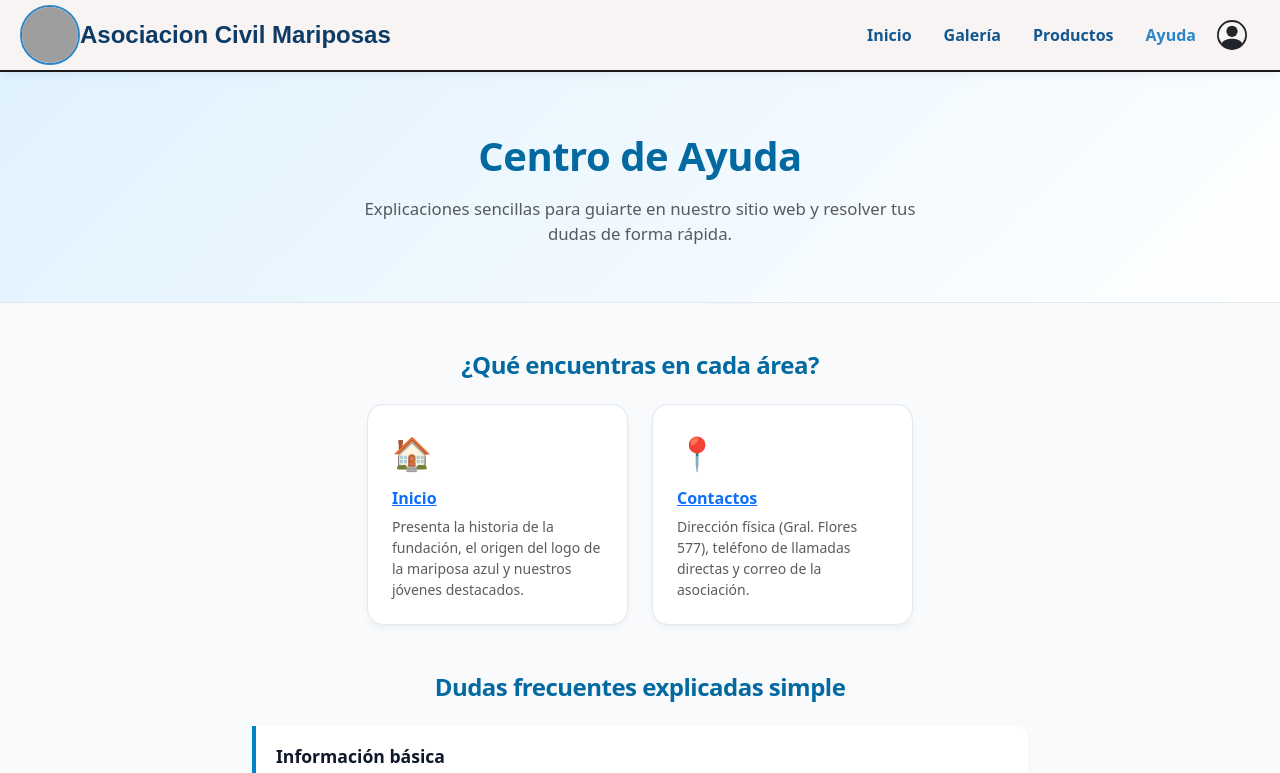
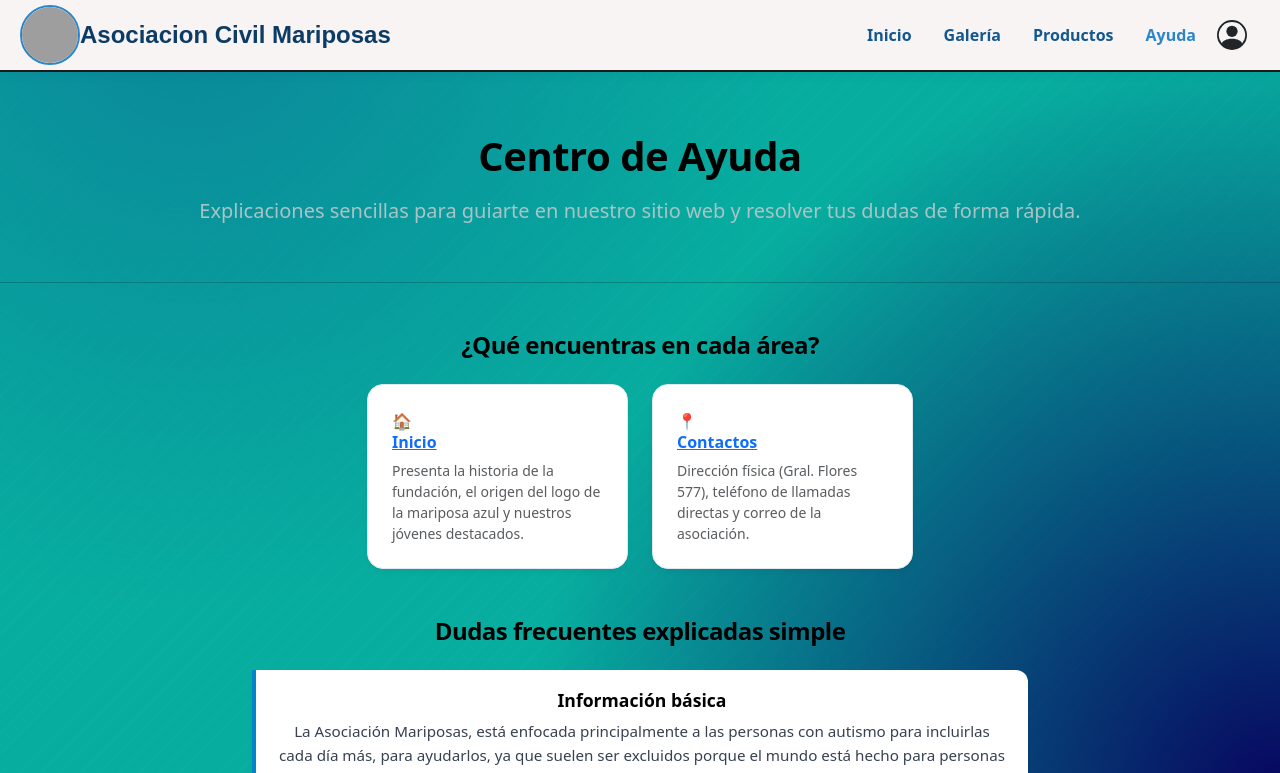
Before and after one commit to asocioacion1-web/asociacionMariposa, a website: page public/ayuda.html in a window 1280 px wide. Shown: the top 773 px of the page. Drawn offline with nearby package versions, Linux system fonts and the light colour scheme; no server answers; grey boxes are pictures that could not be loaded.

Commit message:
Fondo de todo

```diff
--- a/assets/css/ayudaStyle.css
+++ b/assets/css/ayudaStyle.css
@@ -1,20 +1,31 @@
 
 body {
-            background-color: #f8fafc;
-            color: #334155;
+    color: #eaf3f3;
     font-family: system-ui, -apple-system, "Segoe UI", Roboto, sans-serif;
+    margin: 0;
+    min-height: 100vh;
+    background-color: #07ad9f;
+    background-image:
+        radial-gradient(circle at 15% 0%, #0a879a 0, transparent 45%),
+        radial-gradient(circle at 100% 100%, #07045f 0, transparent 50%),
+        repeating-linear-gradient(135deg, rgb(255 255 255 / 0.015) 0 2px, transparent 2px 14px);
+    background-attachment: fixed;
 }
 
 .header-ayuda {
-            background: linear-gradient(135deg, #e0f2fe 0%, #ffffff 100%);
+    background: transparent;
     padding: 60px 0 40px 0;
-            border-bottom: 1px solid #e2e8f0;
+    border-bottom: 1px solid rgba(0, 0, 0, 0.2);
 }
 
 .titulo-seccion {
-            color: #0369a1;
+    color: #000000;
     font-weight: 700;
     letter-spacing: -0.5px;
+}
+
+.header-ayuda .lead {
+    color: #a9c4c7 !important;   /* pisa el text-muted de Bootstrap */
 }
 
 .tarjeta-guia {
@@ -25,15 +36,6 @@
     height: 100%;
     box-shadow: 0 4px 6px -1px rgba(0, 0, 0, 0.05);
 }
-.row.g-4 {
-    justify-content: center;
-}
-
-        .icono-guia {
-            font-size: 2rem;
-            margin-bottom: 12px;
-            display: inline-block;
-        }
 
 .item-pregunta {
     background: #ffffff;
@@ -41,36 +43,22 @@
     border-radius: 0 12px 12px 0;
     padding: 20px;
     margin-bottom: 16px;
-            box-shadow: 0 2px 4px rgba(0,0,0,0.03);
+    box-shadow: 0 2px 4px rgba(0, 0, 0, 0.03);
+    text-align: center;
 }
-
 .item-pregunta h4 {
-            color: #0f172a;
+    color: #000000;
     font-size: 1.1rem;
-            font-weight: 600;
+    font-weight: 700;
     margin-bottom: 8px;
 }
 
 .item-pregunta p {
-            color: #64748b;
+    color: #374151;   /* gris oscuro */
     margin-bottom: 0;
     font-size: 0.95rem;
     line-height: 1.6;
 }
-
-        .nav-simple {
-            background: #ffffff;
-            border-bottom: 1px solid #e2e8f0;
-            padding: 15px 0;
+.row.g-4 {
+    justify-content: center !important;
 }
-
-        .nav-simple a {
-            color: #64748b;
-            text-decoration: none;
-            margin-left: 20px;
-            font-weight: 500;
-        }
-
-        .nav-simple a:hover, .nav-simple a.active {
-            color: #0284c7;
-        }
--- a/assets/css/loginStyle.css
+++ b/assets/css/loginStyle.css
@@ -20,6 +20,19 @@
     background: var(--bg-2);
     overflow:hidden;
     position:relative;
+
+  margin: 0;
+  min-height: 100vh;
+  background-color: #07ad9f;
+  background-image:
+    radial-gradient(circle at 15% 0%, #0a879a 0, transparent 45%),
+    radial-gradient(circle at 100% 100%, #07045f 0, transparent 50%),
+    repeating-linear-gradient(
+      135deg,
+      rgb(255 255 255 / 0.015) 0 2px,
+      transparent 2px 14px
+    );
+  background-attachment: fixed;
   }
   body::before{
     content:"";
--- a/assets/css/mural.css
+++ b/assets/css/mural.css
@@ -1,9 +1,22 @@
 /* ===== Página de historias ===== */
-        body {
-            font-family: 'Nunito', sans-serif;
-            color: #1f2d3a;
-            background: #f4f8fc;
-        }
+body {
+    font-family: 'Nunito', sans-serif;
+    color: #1f2d3a;
+    background: #f4f8fc;
+
+  margin: 0;
+  min-height: 100vh;
+  background-color: #07ad9f;
+  background-image:
+    radial-gradient(circle at 15% 0%, #0a879a 0, transparent 45%),
+    radial-gradient(circle at 100% 100%, #07045f 0, transparent 50%),
+    repeating-linear-gradient(
+      135deg,
+      rgb(255 255 255 / 0.015) 0 2px,
+      transparent 2px 14px
+    );
+  background-attachment: fixed;
+}
 
         .historias-main {
             max-width: 1000px;
--- a/assets/css/productosStyle.css
+++ b/assets/css/productosStyle.css
@@ -10,8 +10,19 @@
 
 body {
   font-family: 'Nunito', sans-serif;
-  color: #1f2d3a;
-  background: #ffffff;
+  color: #eaf3f3;
+  margin: 0;
+  min-height: 100vh;
+  background-color: #07ad9f;
+  background-image:
+    radial-gradient(circle at 15% 0%, #0a879a 0, transparent 45%),
+    radial-gradient(circle at 100% 100%, #07045f 0, transparent 50%),
+    repeating-linear-gradient(
+      135deg,
+      rgb(255 255 255 / 0.015) 0 2px,
+      transparent 2px 14px
+    );
+  background-attachment: fixed;
 }
 
 h1, h2, h3, h4 {
@@ -21,7 +32,7 @@ h1, h2, h3, h4 {
 
 .hero {
   background: linear-gradient(135deg, var(--azul-900) 0%, var(--azul-500) 100%);
-  color: #fff;
+  color: #ffffff;
   padding: 4.5rem 0 5rem;
   border-radius: 0 0 40px 40px;
 }
--- a/assets/css/sesion.css
+++ b/assets/css/sesion.css
@@ -1,6 +1,19 @@
 body {
     font-family: Arial, sans-serif;
     background-color: #2a86c9;
+
+  margin: 0;
+  min-height: 100vh;
+  background-color: #07ad9f;
+  background-image:
+    radial-gradient(circle at 15% 0%, #0a879a 0, transparent 45%),
+    radial-gradient(circle at 100% 100%, #07045f 0, transparent 50%),
+    repeating-linear-gradient(
+      135deg,
+      rgb(255 255 255 / 0.015) 0 2px,
+      transparent 2px 14px
+    );
+  background-attachment: fixed;
 }
 
 .contenedor {
--- a/public/ayuda.html
+++ b/public/ayuda.html
@@ -9,6 +9,7 @@
 
     <link href="https://cdn.jsdelivr.net/npm/bootstrap@5.3.3/dist/css/bootstrap.min.css" rel="stylesheet">
     <link rel="stylesheet" href="/assets/css/ayudaStyle.css">
+    <link rel="stylesheet" href="/assets/css/footer.css">
     <link rel="stylesheet" href="/assets/css/navbar.css">
 </head>
 
@@ -22,7 +23,7 @@
     <header class="header-ayuda text-center">
         <div class="container">
             <h1 class="display-6 titulo-seccion mb-3">Centro de Ayuda</h1>
-            <p class="lead text-muted mx-auto" style="max-width: 600px; font-size: 1.05rem;">
+            <p class="lead text-muted mx-auto" >
                 Explicaciones sencillas para guiarte en nuestro sitio web y resolver tus dudas de forma rápida.
             </p>
         </div>
@@ -129,19 +130,17 @@
                     de algún usuario?</h4>
                 <p>La noticias se validaran mediante el administrador que es el que se va a encargar validar la eliminacion del comentario o publicacion. </p>
             </div>
+        </div>
+    </section>
 
-            <!-- PIE DE PÁGINA SENCILLO -->
-            <footer class="py-4 text-center text-muted border-top bg-white fs-7">
-                <div class="container">
-                    <p class="mb-0 small">© 2026 Asociación Civil Mariposas Azul — Trinidad, Uruguay.</p>
-                </div>
-            </footer>
-
+        <!-- PIE DE PÁGINA SENCILLO -->
+        <div id="footer-placeholder"></div>
 
 </body>
   <script src="https://cdn.jsdelivr.net/npm/@supabase/supabase-js@2"></script>
   <script src="https://cdn.jsdelivr.net/npm/bootstrap@5.3.3/dist/js/bootstrap.bundle.min.js"></script>
   <script src="/assets/js/navbar.js"></script>
+  <script src="/assets/js/footer.js"></script>
   <script src="/assets/js/mensajes.js"></script>
   <script type="module">
 
--- a/public/footer.html
+++ b/public/footer.html
@@ -7,12 +7,7 @@
           <p class="small">Difundiendo arte, música, deporte y comunidad para la sociedad.</p>
         </div>
         <div class="col-md-4">
-          <h6>Enlaces</h6>
-          <ul class="list-unstyled small">
-            <li><a href="#noticias">Noticias</a></li>
-            <li><a href="#galeria">Galería</a></li>
-            <li><a href="#contacto">Contacto</a></li>
-          </ul>
+
         </div>
         <div class="col-md-4">
           <h6>Seguinos</h6>
@@ -24,6 +19,12 @@
                 <path
                   d="M8 0C5.829 0 5.556.01 4.703.048 3.85.088 3.269.222 2.76.42a3.9 3.9 0 0 0-1.417.923A3.9 3.9 0 0 0 .42 2.76C.222 3.268.087 3.85.048 4.7.01 5.555 0 5.827 0 8.001c0 2.172.01 2.444.048 3.297.04.852.174 1.433.372 1.942.205.526.478.972.923 1.417.444.445.89.719 1.416.923.51.198 1.09.333 1.942.372C5.555 15.99 5.827 16 8 16s2.444-.01 3.298-.048c.851-.04 1.434-.174 1.943-.372a3.9 3.9 0 0 0 1.416-.923c.445-.445.718-.891.923-1.417.197-.509.332-1.09.372-1.942C15.99 10.445 16 10.173 16 8s-.01-2.445-.048-3.299c-.04-.851-.175-1.433-.372-1.941a3.9 3.9 0 0 0-.923-1.417A3.9 3.9 0 0 0 13.24.42c-.51-.198-1.092-.333-1.943-.372C10.443.01 10.172 0 7.998 0zm-.717 1.442h.718c2.136 0 2.389.007 3.232.046.78.035 1.204.166 1.486.275.373.145.64.319.92.599s.453.546.598.92c.11.281.24.705.275 1.485.039.843.047 1.096.047 3.231s-.008 2.389-.047 3.232c-.035.78-.166 1.203-.275 1.485a2.5 2.5 0 0 1-.599.919c-.28.28-.546.453-.92.598-.28.11-.704.24-1.485.276-.843.038-1.096.047-3.232.047s-2.39-.009-3.233-.047c-.78-.036-1.203-.166-1.485-.276a2.5 2.5 0 0 1-.92-.598 2.5 2.5 0 0 1-.6-.92c-.109-.281-.24-.705-.275-1.485-.038-.843-.046-1.096-.046-3.233s.008-2.388.046-3.231c.036-.78.166-1.204.276-1.486.145-.373.319-.64.599-.92s.546-.453.92-.598c.282-.11.705-.24 1.485-.276.738-.034 1.024-.044 2.515-.045zm4.988 1.328a.96.96 0 1 0 0 1.92.96.96 0 0 0 0-1.92m-4.27 1.122a4.109 4.109 0 1 0 0 8.217 4.109 4.109 0 0 0 0-8.217m0 1.441a2.667 2.667 0 1 1 0 5.334 2.667 2.667 0 0 1 0-5.334" />
               </svg>
+            <a href="https://share.google/8ZjovPupoP66ZKMo7" rel="noopener noreferrer" target="_blank">
+              <svg xmlns="http://www.w3.org/2000/svg" width="16" height="16" fill="currentColor"
+                class="bi bi-facebook" viewBox="0 0 16 16">
+                <path
+                  d="M16 8.049c0-4.446-3.582-8.05-8-8.05C3.58 0-.002 3.603-.002 8.05c0 4.017 2.926 7.347 6.75 7.951v-5.625h-2.03V8.05H6.75V6.275c0-2.017 1.195-3.131 3.022-3.131.876 0 1.791.157 1.791.157v1.98h-1.009c-.993 0-1.303.621-1.303 1.258v1.51h2.218l-.354 2.326H9.25V16c3.824-.604 6.75-3.934 6.75-7.951z" />
+              </svg>
             </a>
           </div>
         </div>
```
Lines whose indentation alone changed are shown as unchanged.
